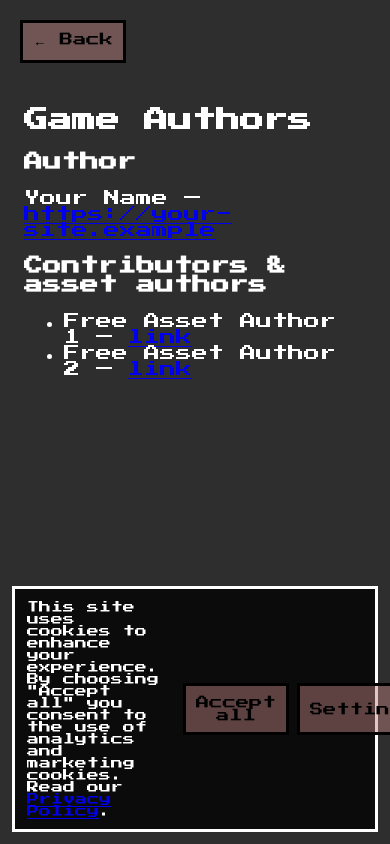
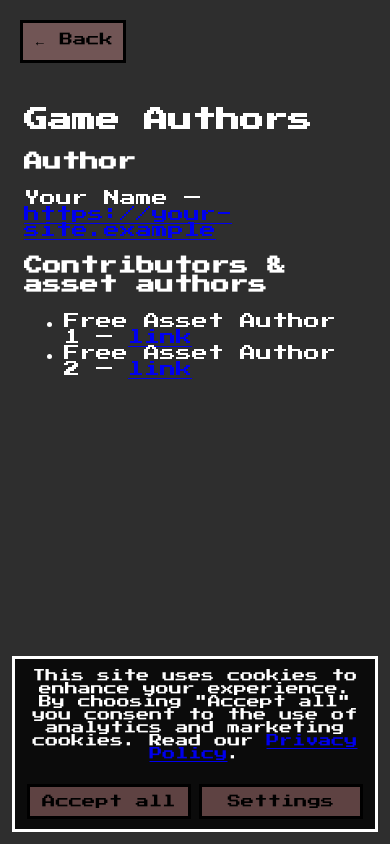
Before and after one commit to PChabowski/fighting-game, a React (Vite) app: page /authors in a window 390 px wide. Built offline with nearby package versions, Linux system fonts and the light colour scheme.

Commit message:
fix(ui): cookie banner mobile layout - buttons side-by-side on small screens

```diff
--- a/src/style.css
+++ b/src/style.css
@@ -133,6 +133,33 @@ canvas {
   width: 100%;
 }
 .cookie-checkbox { margin-top: 12px; font-size: 14px; }
+
+/* Mobile layout tweaks for cookie banner: text above, buttons side-by-side centered */
+@media (max-width: 600px) {
+  .cookie-banner {
+    flex-direction: column;
+    align-items: center;
+    text-align: center;
+    padding: 10px;
+  }
+
+  .cookie-banner .cookie-text {
+    margin: 0 0 12px 0;
+    font-size: 13px;
+  }
+
+  .cookie-actions {
+    justify-content: center;
+    width: 100%;
+    gap: 8px;
+  }
+
+  .cookie-actions .button {
+    width: calc(50% - 6px);
+    padding: 8px;
+    box-sizing: border-box;
+  }
+}
 
 .mobile-orientation-modal {
   position: fixed;
```
